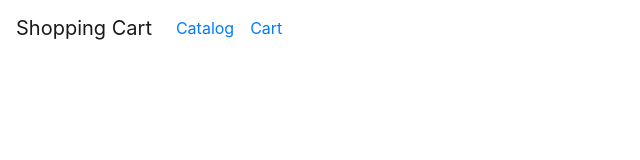
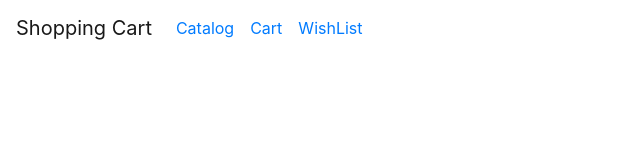
Before and after one commit to coding-blocks-archives/VueJS_Sample_ShoppingCart, a Vue app: page /wishlist in a window 1280 px wide. Shown: the top 160 px of the page, without its empty margins (0-640 px from the left). Built offline with nearby package versions, Linux system fonts and the light colour scheme.

Commit message:
wishlist page
Signed-off-by: Arnav Gupta <arnav@codingblocks.com>

```diff
--- a/src/components/NavBar.vue
+++ b/src/components/NavBar.vue
@@ -12,6 +12,9 @@
         <b-nav-item>
           <router-link to="/cart">Cart</router-link>
         </b-nav-item>
+        <b-nav-item>
+          <router-link to="/wishlist">WishList</router-link>
+        </b-nav-item>
       </b-navbar-nav>
     </b-collapse>
 
--- a/src/router.ts
+++ b/src/router.ts
@@ -17,6 +17,11 @@ export default new Router({
       path: '/catalog',
       name: 'catalog',
       component: () => import('@/views/Catalog.vue')
+    },
+    {
+      path: '/wishlist',
+      name: 'wishlist',
+      component: () => import('@/views/WishList.vue')
     }
   ]
 })
--- /dev/null
+++ b/src/views/WishList.vue
@@ -0,0 +1,28 @@
+<template>
+  <div class="container">
+    <div class="row">
+      <ProductCard
+        v-for="product in products"
+        :product="product"
+        :key="product.id">
+      </ProductCard>
+    </div>
+  </div>
+</template>
+
+<script lang="ts">
+import Vue from 'vue'
+import Component from 'vue-class-component'
+import ProductCard from '@/components/ProductCard.vue'
+
+@Component({
+  components: { ProductCard }
+})
+export default class WishList extends Vue {
+  get products() {
+    return this.$store.state.products.filter((product: any) => {
+      return this.$store.state.wishlist.indexOf(product.id) !== -1
+    })
+  }
+}
+</script>
```
